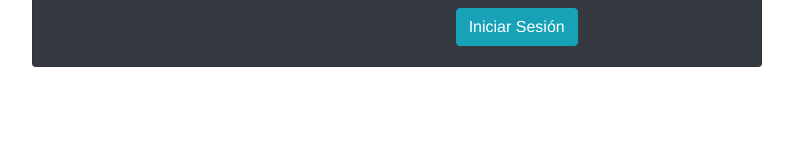
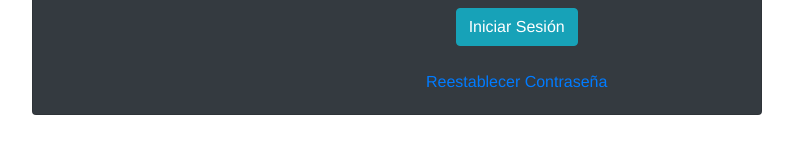
Before and after one commit to GuillermoAAD/checador, a Vue app: page /login in a window 1280 px wide. Shown: the part 354-508 px from the top of the page, without its empty margins (243-1036 px from the left). Built offline with nearby package versions, Linux system fonts and the light colour scheme; no server answers.

Commit message:
[add] Reestablecer contraseña

```diff
--- a/src/views/Login.vue
+++ b/src/views/Login.vue
@@ -43,6 +43,17 @@
                 </div>
               </div>
             </form>
+
+            <br>
+
+            <div class="form-group row mb-0">
+              <div class="col-md-8 offset-md-4">
+                <div class="media-body">
+                  <a @click="restorePassword" href="#" class="stretched-link">Reestablecer Contraseña</a>
+                </div>
+              </div>
+            </div>
+
           </div>
 
         </div>
@@ -138,6 +149,25 @@
         });
       },
 
+      restorePassword(){
+        let sendMSG = confirm("¿Mandar correo de reestablecimiento de contraseña a " + this.email + "?");
+
+        if (sendMSG == true ){
+          firebase.auth().sendPasswordResetEmail(this.email)
+          .then(() => {
+            // Password reset email sent!
+            alert("Correo de reestablecimiento de contraseña enviado al correo " + this.email);
+            // ..
+          })
+          .catch((error) => {
+            var errorCode = error.code;
+            var errorMessage = error.message;
+            alert(errorCode + '\n' + errorMessage);
+            // ..
+          });
+        }
+      },
+
 
     },
 
@@ -172,6 +202,7 @@
   }
 
   }
+
 </script>
 
 
```
